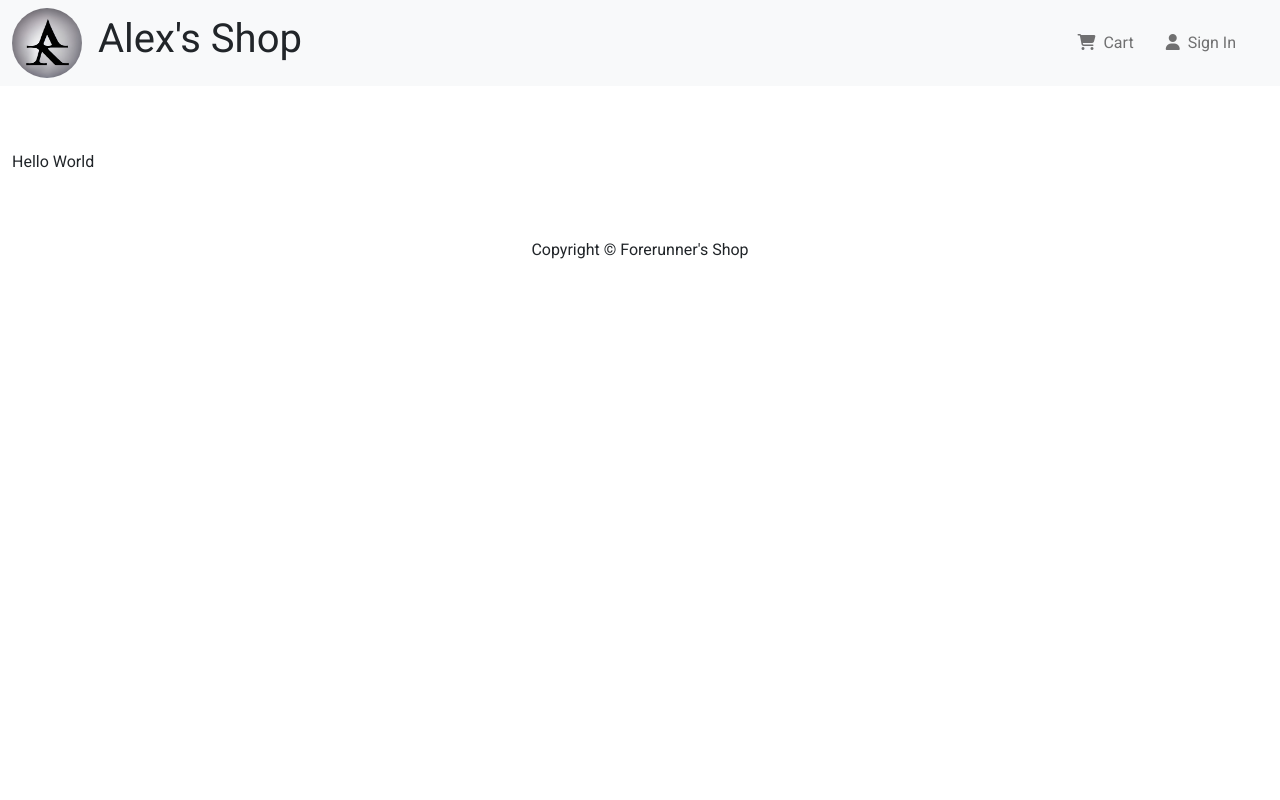
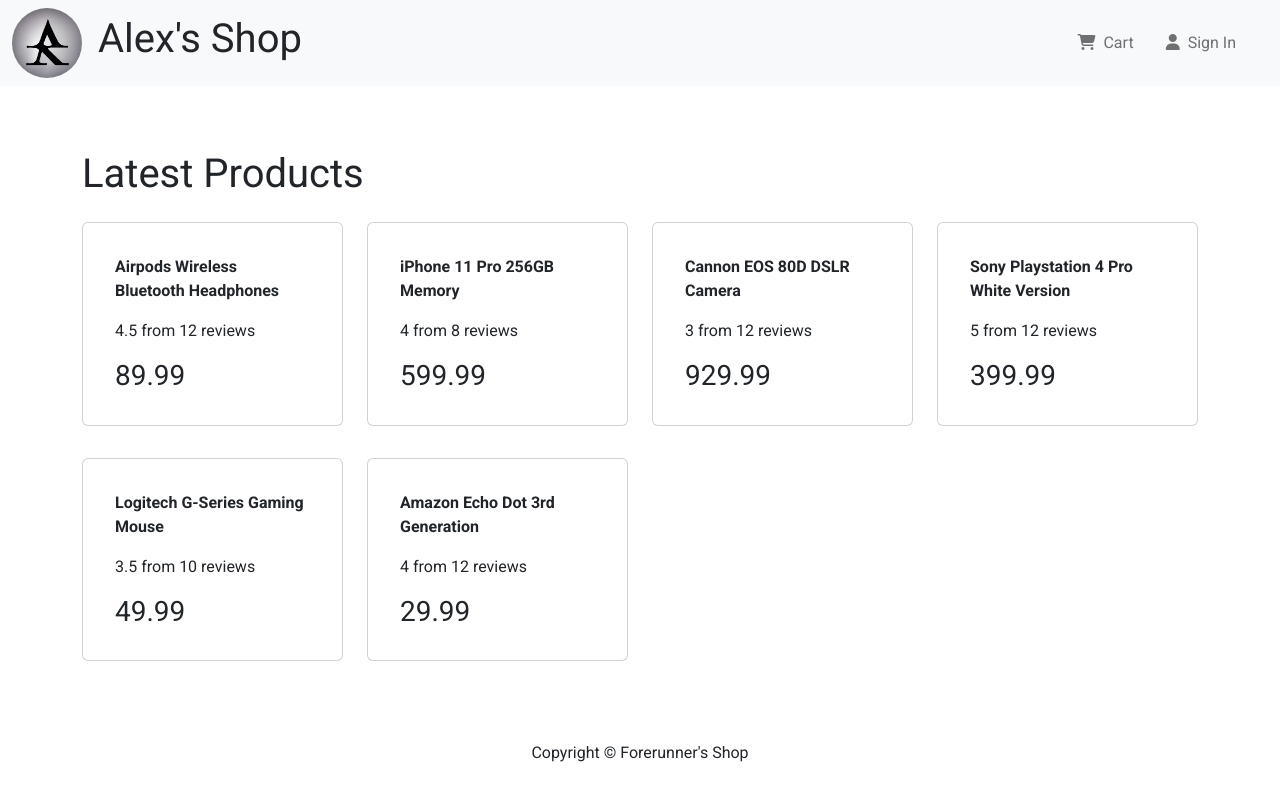
Before and after one commit to Forerunner78/mern-ecommerce-website, a Next.js app in the folder frontend/: page / in a window 1280 px wide. Built offline with nearby package versions, Linux system fonts and the light colour scheme.

Commit message:
Creation of the product display and products are put in an array for now

```diff
--- a/frontend/src/components/Header.js
+++ b/frontend/src/components/Header.js
@@ -3,7 +3,7 @@ import Nav from "react-bootstrap/Nav";
 import Navbar from "react-bootstrap/Navbar";
 import Offcanvas from "react-bootstrap/Offcanvas";
 import Link from "next/link";
-import Logo from "@/img/logo.jpg";
+import Logo from "../../public/img/logo.jpg";
 import Image from "next/image";
 
 const Header = () => {
--- /dev/null
+++ b/frontend/src/components/Product.js
@@ -0,0 +1,23 @@
+import { Card } from "react-bootstrap";
+
+const Product = ({ product }) => {
+    return (
+        <Card className="my-3 p-3 rounded">
+            <Card.Body>
+                <a href={`/product/${product._id}`} className="text-decoration-none text-reset">
+                    <Card.Title as="div">
+                        <strong>{product.name}</strong>
+                    </Card.Title>
+                </a>
+                <Card.Text as="div">
+                    <div className="my-3">
+                        {product.rating} from {product.numReviews} reviews
+                    </div>
+                </Card.Text>
+                <Card.Text as="h3">{product.price}</Card.Text>
+            </Card.Body>
+        </Card>
+    );
+};
+
+export default Product;
--- a/frontend/src/pages/index.js
+++ b/frontend/src/pages/index.js
@@ -1,5 +1,7 @@
 import Head from "next/head";
 import "bootstrap/dist/css/bootstrap.min.css";
+import HomeScreen from "@/screens/HomeScreen";
+import { Container } from "react-bootstrap";
 
 export default function Home() {
     return (
@@ -17,7 +19,9 @@ export default function Home() {
                 />
             </Head>
             <main>
-                <div>Hello World</div>
+                <Container>
+                    <HomeScreen />
+                </Container>
             </main>
         </>
     );
--- /dev/null
+++ b/frontend/src/products.js
@@ -0,0 +1,82 @@
+const products = [
+    {
+        _id: "1",
+        name: "Airpods Wireless Bluetooth Headphones",
+        image: "",
+        description:
+            "Bluetooth technology lets you connect it with compatible devices wirelessly High-quality AAC audio offers immersive listening experience Built-in microphone allows you to take calls while working",
+        brand: "Apple",
+        category: "Electronics",
+        price: 89.99,
+        countInStock: 10,
+        rating: 4.5,
+        numReviews: 12,
+    },
+    {
+        _id: "2",
+        name: "iPhone 11 Pro 256GB Memory",
+        image: "",
+        description:
+            "Introducing the iPhone 11 Pro. A transformative triple-camera system that adds tons of capability without complexity. An unprecedented leap in battery life",
+        brand: "Apple",
+        category: "Electronics",
+        price: 599.99,
+        countInStock: 7,
+        rating: 4.0,
+        numReviews: 8,
+    },
+    {
+        _id: "3",
+        name: "Cannon EOS 80D DSLR Camera",
+        image: "",
+        description:
+            "Characterized by versatile imaging specs, the Canon EOS 80D further clarifies itself using a pair of robust focusing systems and an intuitive design",
+        brand: "Cannon",
+        category: "Electronics",
+        price: 929.99,
+        countInStock: 5,
+        rating: 3,
+        numReviews: 12,
+    },
+    {
+        _id: "4",
+        name: "Sony Playstation 4 Pro White Version",
+        image: "",
+        description:
+            "The ultimate home entertainment center starts with PlayStation. Whether you are into gaming, HD movies, television, music",
+        brand: "Sony",
+        category: "Electronics",
+        price: 399.99,
+        countInStock: 11,
+        rating: 5,
+        numReviews: 12,
+    },
+    {
+        _id: "5",
+        name: "Logitech G-Series Gaming Mouse",
+        image: "",
+        description:
+            "Get a better handle on your games with this Logitech LIGHTSYNC gaming mouse. The six programmable buttons allow customization for a smooth playing experience",
+        brand: "Logitech",
+        category: "Electronics",
+        price: 49.99,
+        countInStock: 7,
+        rating: 3.5,
+        numReviews: 10,
+    },
+    {
+        _id: "6",
+        name: "Amazon Echo Dot 3rd Generation",
+        image: "",
+        description:
+            "Meet Echo Dot - Our most popular smart speaker with a fabric design. It is our most compact smart speaker that fits perfectly into small space",
+        brand: "Amazon",
+        category: "Electronics",
+        price: 29.99,
+        countInStock: 0,
+        rating: 4,
+        numReviews: 12,
+    },
+];
+
+export default products;
--- /dev/null
+++ b/frontend/src/screens/HomeScreen.js
@@ -0,0 +1,20 @@
+import { Col, Row } from "react-bootstrap";
+import products from "@/products";
+import Product from "@/components/Product";
+
+const HomeScreen = () => {
+    return (
+        <>
+            <h1>Latest Products</h1>
+            <Row>
+                {products.map((product) => (
+                    <Col key={product._id} sm={12} md={6} lg={4} xl={3}>
+                        <Product product={product} />
+                    </Col>
+                ))}
+            </Row>
+        </>
+    );
+};
+
+export default HomeScreen;
```
Also changed, not shown: frontend/public/img/logo.jpg (renamed from frontend/src/img/logo.jpg).
